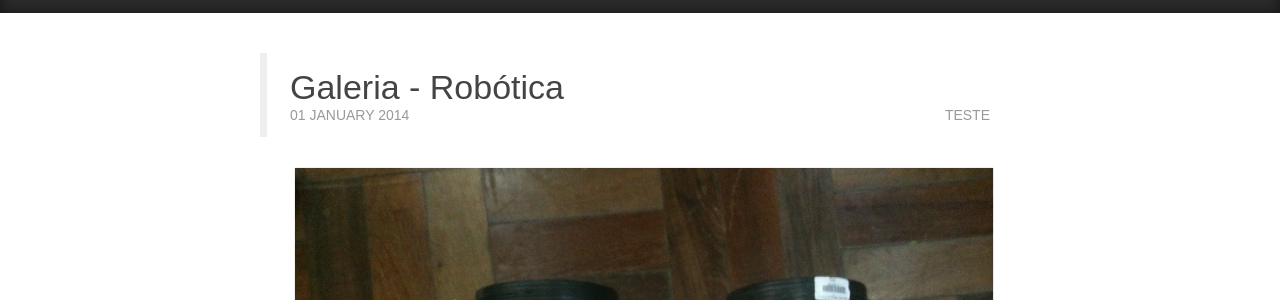
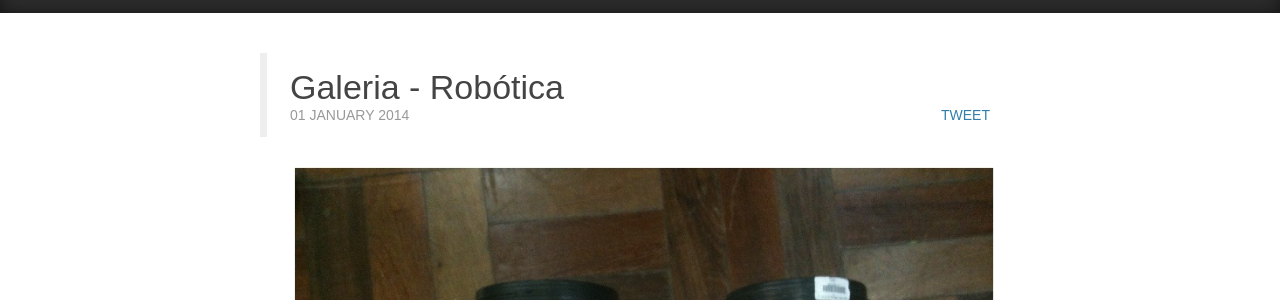
Before and after one commit to fabriciomrkonell/fabriciomrkonell, a Jekyll site: the page built from galeria/galeria-robotica.html, in a window 1280 px wide and 900 px high. Shown: the part 311-611 px from the top of the window. Built offline with Jekyll 4.4.1, drawn with Linux system fonts in a browser that asks for light colours; some web fonts are replaced; Markdown is read by kramdown in place of the engine named in the settings; comment, search, counter and statistics services are not loaded.

Commit message:
Up Catolica

```diff
--- a/_layouts/post.html
+++ b/_layouts/post.html
@@ -10,7 +10,7 @@
 			<div class="when">
 				{{ page.date | date_to_long_string }}
 				<div class="social">
-				Teste
+					<a href="https://twitter.com/share" class="twitter-share-button" data-via="FRonchii">Tweet</a>
 				</div>
 			</div>
 			{{ content }}
--- /dev/null
+++ b/js/shared-twitter.js
@@ -0,0 +1 @@
+!function(d,s,id){var js,fjs=d.getElementsByTagName(s)[0],p=/^http:/.test(d.location)?'http':'https';if(!d.getElementById(id)){js=d.createElement(s);js.id=id;js.src=p+'://platform.twitter.com/widgets.js';fjs.parentNode.insertBefore(js,fjs);}}(document, 'script', 'twitter-wjs');
```
